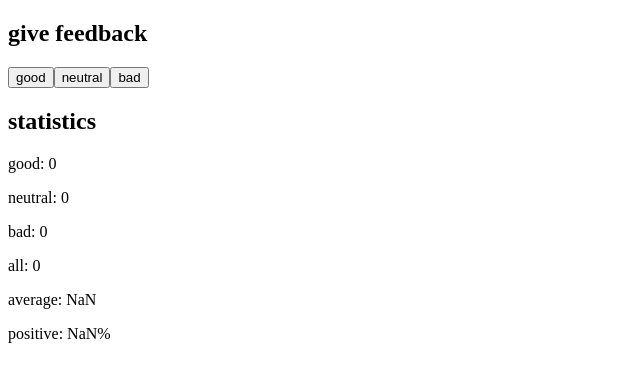
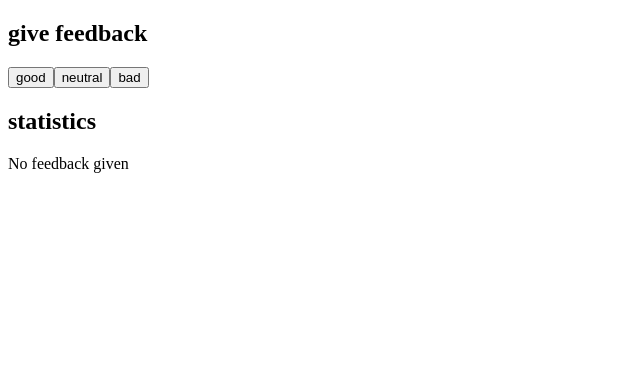
Before and after one commit to DiotheWind/unicafe, a React (Vite) app: page / in a window 1280 px wide. Shown: the top 382 px of the page, without its empty margins (0-640 px from the left). Built offline with nearby package versions, Linux system fonts and the light colour scheme.

Commit message:
Expand Statistics component where it displays a message if no votes has been given yet

```diff
--- a/src/App.jsx
+++ b/src/App.jsx
@@ -1,6 +1,15 @@
 import { useState } from 'react'
 
 const Statistics = (props) => {
+  if (props.score.length === 0) {
+    return (
+      <div>
+        <h2>statistics</h2>
+        <p>No feedback given</p>
+      </div>
+    )
+  }
+
   return (
     <div>
       <h2>statistics</h2>
@@ -54,7 +63,7 @@ const App = () => {
         <button onClick={addVoteToBad}>bad</button>
       </div>
 
-      <Statistics good={good} neutral={neutral} bad={bad} totalVotes={totalVotes} average={average} positiveFeedback={positiveFeedback} />
+      <Statistics good={good} neutral={neutral} bad={bad} score={score} totalVotes={totalVotes} average={average} positiveFeedback={positiveFeedback} />
     </div>
   )
 }
```
